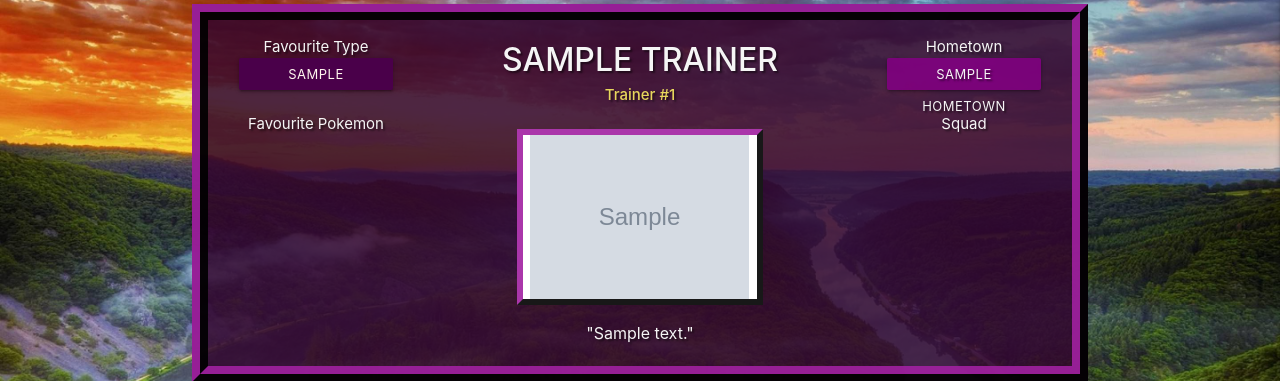
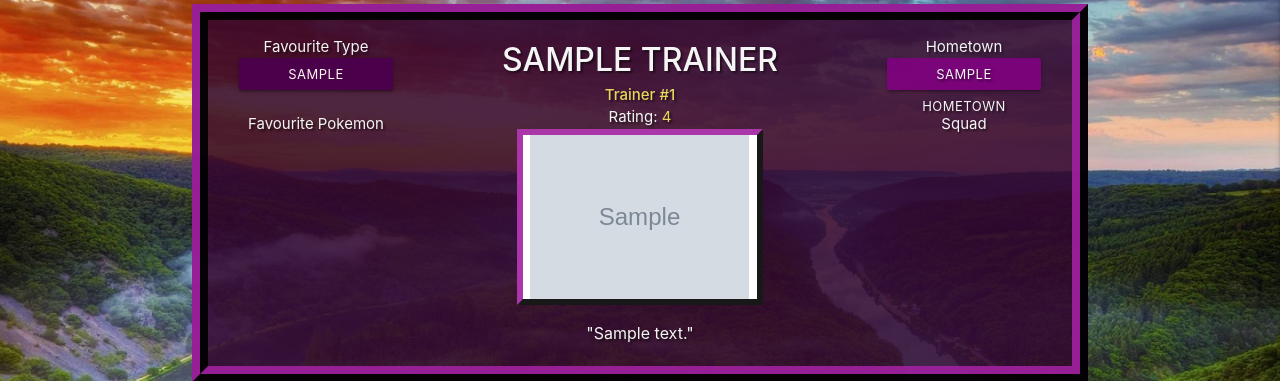
Before and after one commit to JamieM-Hub/JM-dark-pokedex, a Flask app: page /trainers in a window 1280 px wide. Shown: the part 207-588 px from the top of the page. Run offline with Flask 2, Linux system fonts and the light colour scheme; grey boxes marked "Sample" are stand-in pictures; a database or web service that is not in the repository returns one stand-in record (values such as "Sample title"); some libraries are stand-ins or nearby versions; some web fonts are replaced.

Commit message:
add rating display to trainer profile

```diff
--- a/templates/trainers.html
+++ b/templates/trainers.html
@@ -91,10 +91,17 @@
                         <!-- trainer ID -->
                         <div class="col s12 text-shadow center-align">
                             <strong class="pokemon-id header-color">Trainer #{{ trainer.trainer_id }}</strong>
-                            <br>
-                            <br>
+
                         </div>
                     </div>
+
+                    <!-- rating -->
+                    <form class="col s12 center-align">
+                        <div>Rating: <span class="header-color">{{ trainer.rating }}</span></div>
+                    </form>
+
+                    <br>
+                    <br>
 
                     <!-- image -->
                     <div class="col s12">
```
